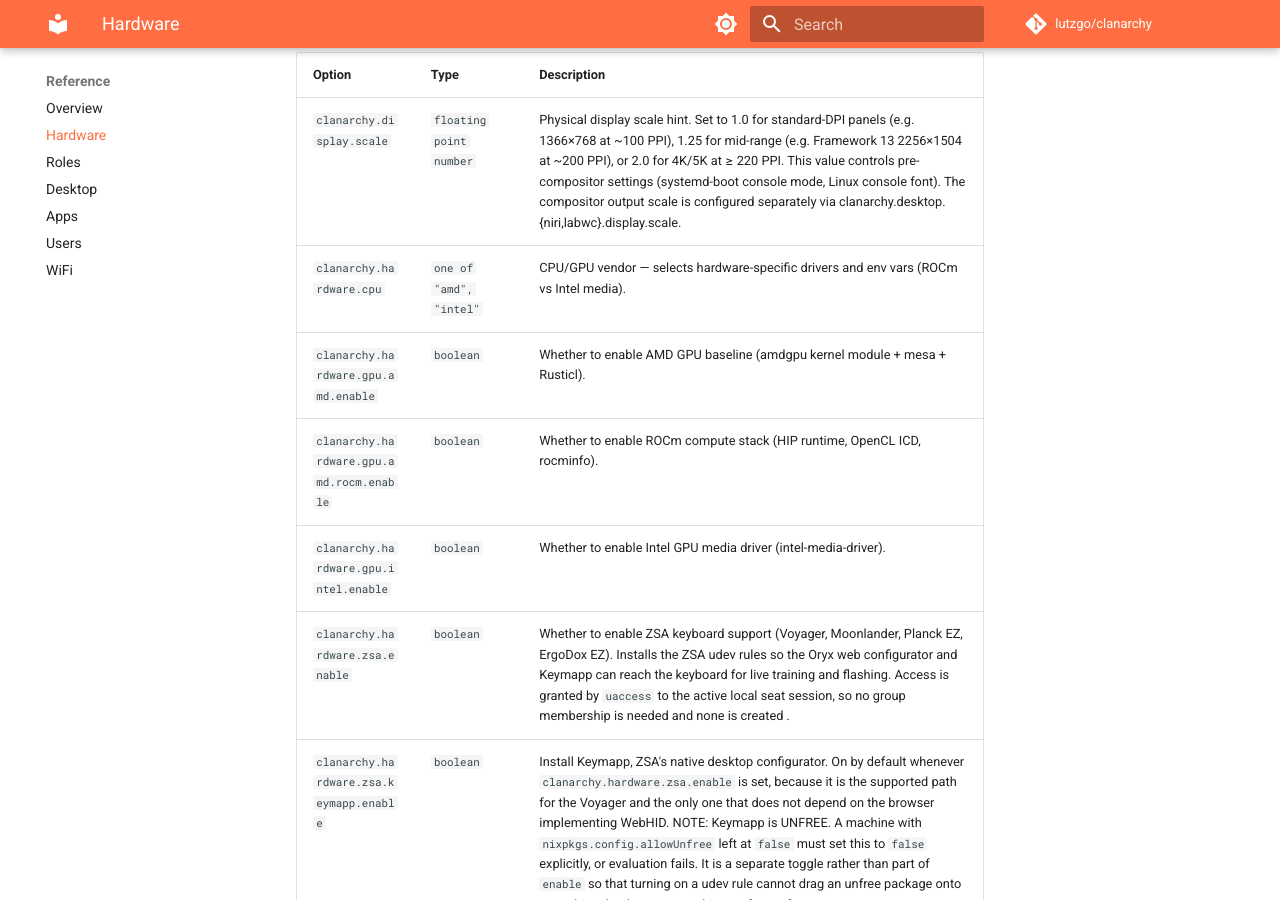
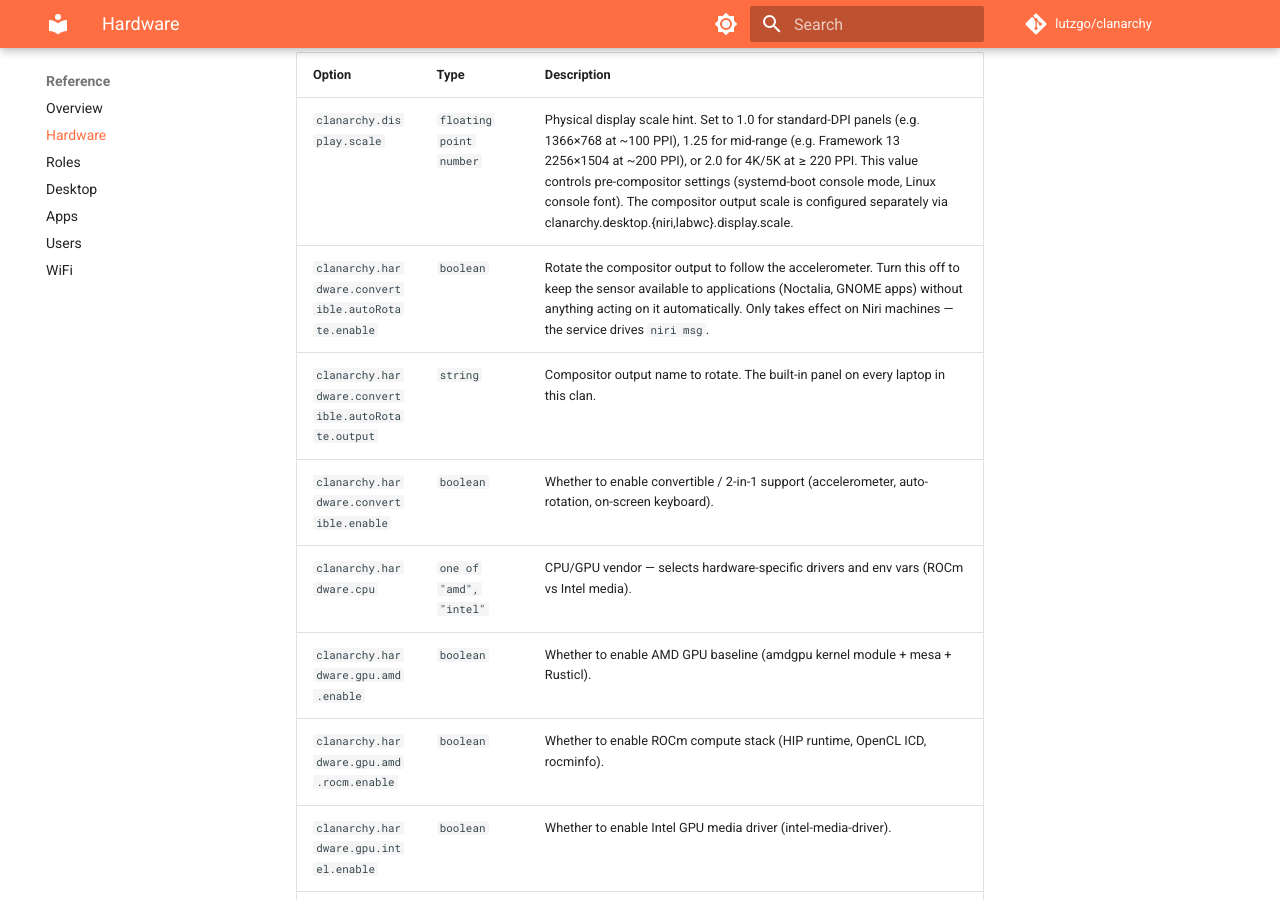
Before and after one commit to lutzgo/clanarchy, an MkDocs documentation site: the page built from docs/reference/hardware.md, in a window 1280 px wide and 900 px high, scrolled down 321 px. Built offline with MkDocs 1.6.1 and Material for MkDocs 9.7.7, drawn with Linux system fonts in a browser that asks for light colours; comment, search, counter and statistics services are not loaded.

Commit message:
docs: regenerate option reference

```diff
--- a/docs/reference/hardware.md
+++ b/docs/reference/hardware.md
@@ -8,6 +8,9 @@ Hardware-specific options. Set these to match the physical machine.
 | Option | Type | Description |
 |--------|------|-------------|
 | `clanarchy.display.scale` | `floating point number` | Physical display scale hint. Set to 1.0 for standard-DPI panels (e.g. 1366×768 at ~100 PPI), 1.25 for mid-range (e.g. Framework 13 2256×1504 at ~200 PPI), or 2.0 for 4K/5K at ≥ 220 PPI.  This value controls pre-compositor settings (systemd-boot console mode, Linux console font). The compositor output scale is configured separately via clanarchy.desktop.{niri,labwc}.display.scale.  |
+| `clanarchy.hardware.convertible.autoRotate.enable` | `boolean` | Rotate the compositor output to follow the accelerometer. Turn this off to keep the sensor available to applications (Noctalia, GNOME apps) without anything acting on it automatically.  Only takes effect on Niri machines — the service drives `niri msg`.  |
+| `clanarchy.hardware.convertible.autoRotate.output` | `string` | Compositor output name to rotate. The built-in panel on every laptop in this clan. |
+| `clanarchy.hardware.convertible.enable` | `boolean` | Whether to enable convertible / 2-in-1 support (accelerometer, auto-rotation, on-screen keyboard). |
 | `clanarchy.hardware.cpu` | `one of "amd", "intel"` | CPU/GPU vendor — selects hardware-specific drivers and env vars (ROCm vs Intel media). |
 | `clanarchy.hardware.gpu.amd.enable` | `boolean` | Whether to enable AMD GPU baseline (amdgpu kernel module + mesa + Rusticl). |
 | `clanarchy.hardware.gpu.amd.rocm.enable` | `boolean` | Whether to enable ROCm compute stack (HIP runtime, OpenCL ICD, rocminfo). |
```
